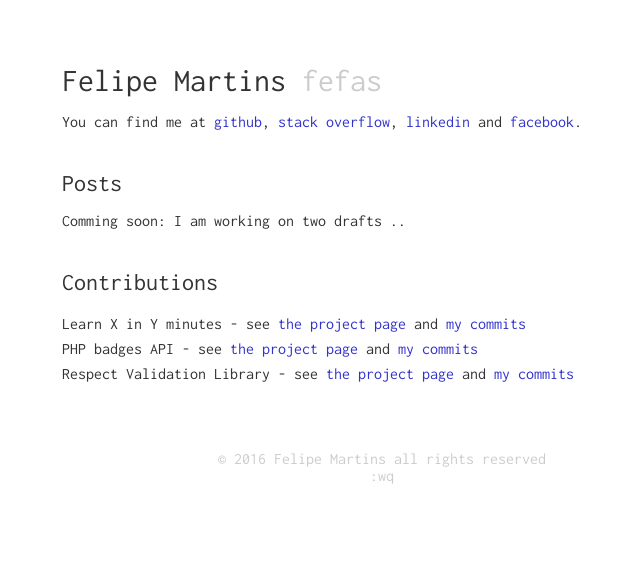
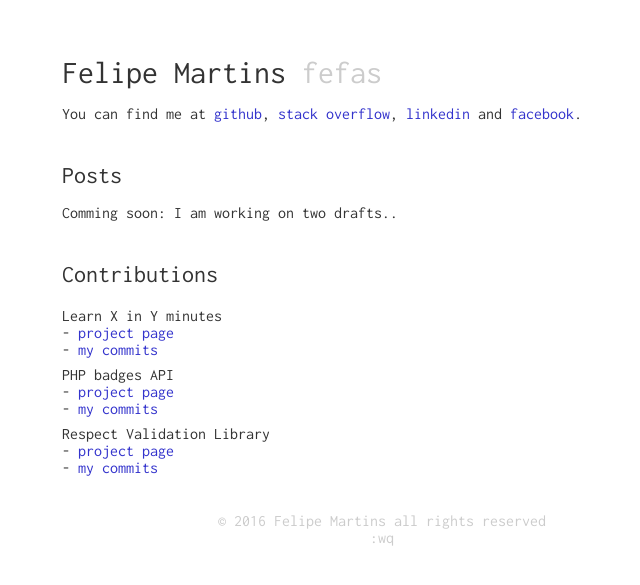
Before and after one commit to fefas/blog.fefas.net, a Jekyll site: the page built from index.md, in a window 1280 px wide. Shown: the top 585 px of the page, without its empty margins (258-898 px from the left). Built offline with Jekyll 4.4.1, drawn with Linux system fonts in a browser that asks for light colours; our own code applies the rules of GitHub Pages for plain Markdown files.

Commit message:
Support to mobile devices

```diff
--- a/_layouts/default.html
+++ b/_layouts/default.html
@@ -4,6 +4,7 @@
   <head>
 
     <meta charset="{{ site.encoding }}">
+    <meta name="viewport" content="width=device-width, inital-scale=1.0">
 
     <meta name="author" content="{{ site.data.me.name }} ({{ site.data.me.nickname }})">
     <meta name="reply-to" content="{{ site.data.me.email }}">
--- a/assets/styles.sass
+++ b/assets/styles.sass
@@ -23,14 +23,14 @@ $h1-font-size: 2 * $font-size
 $h2-font-size: 1.5 * $font-size
 $h1-nickname-font-color: $font-color-subtle
 
-$wrapper-width: 80ch
-$wrapper-padding: 1.5 * $font-size
+$wrapper-max-width: 80ch
+$wrapper-padding: 1 * $font-size
 
 $content-list-style-type: none
 $content-list-item-padding: $font-size / 4 0
 
 $footer-font-color: $font-color-subtle
-$footer-margin-top: 4 * $font-size
+$footer-margin-top: 2 * $font-size
 $footer-text-align: center
 
 body
@@ -68,7 +68,7 @@ a
     color: $link-font-color
 
 #wrapper
-  width: $wrapper-width
+  max-width: $wrapper-max-width
   margin: $margin-to-center
   padding: $wrapper-padding
 
--- a/index.md
+++ b/index.md
@@ -16,10 +16,10 @@ You can find me at
   * {{ post.date | date: '%Y %b %d' }} - [{{ post.title }}]({{ post.url }})
 {% endfor %}
 
-Comming soon: I am working on two drafts ..
+Comming soon: I am working on two drafts..
 
 ## Contributions
 
 {% for contribution in site.data.contributions %}
-  * {{ contribution.projectName }} - see [the project page]({{ contribution.projectPage }}) and [my commits]({{ contribution.myCommitsUrl }})
+  * {{ contribution.projectName }}<br>- [project page]({{ contribution.projectPage }})<br>- [my commits]({{ contribution.myCommitsUrl }})
 {% endfor %}
```
